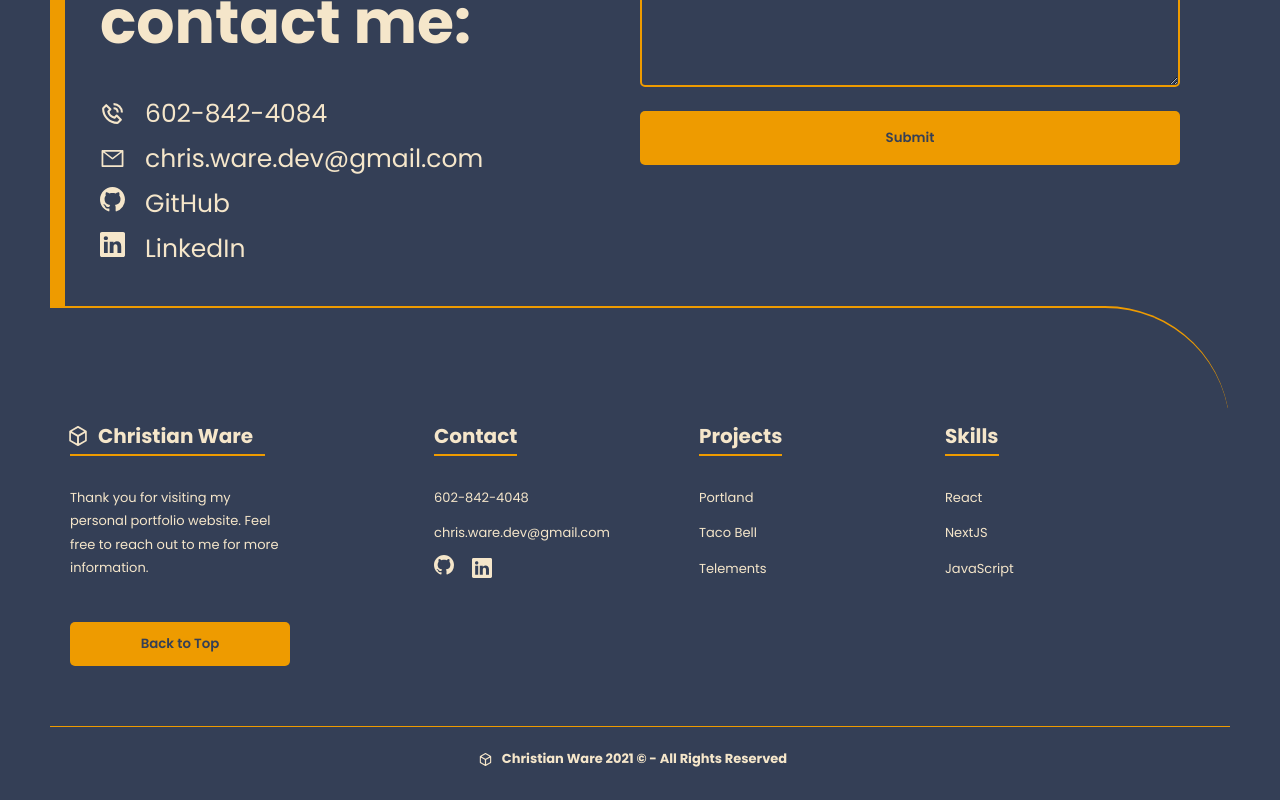
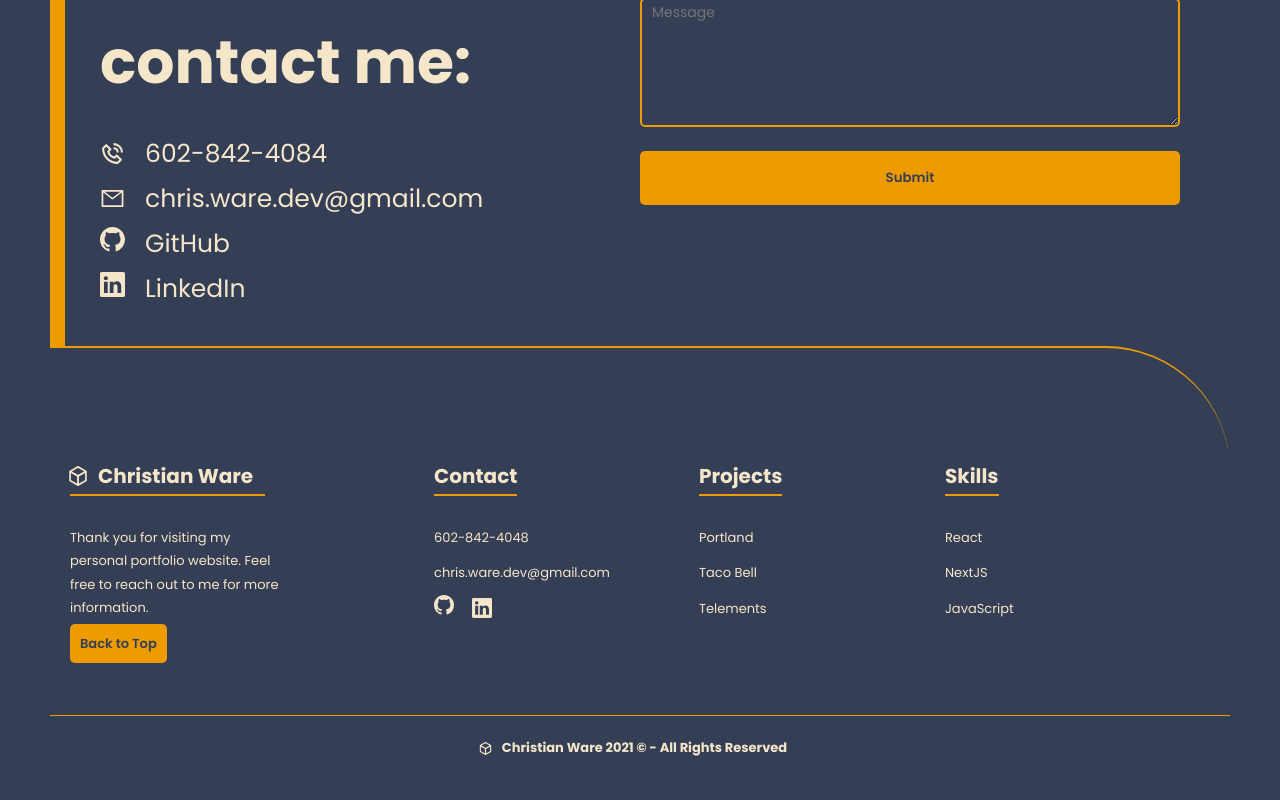
Before and after one commit to ChristianWare/Portland, a Next.js app: page / in a window 1280 px wide. Shown: the part 6825-7625 px from the top of the page. Built offline with nearby package versions, Linux system fonts and the light colour scheme.

Commit message:
Footer Link Updates

```diff
--- a/src/components/Footer.js
+++ b/src/components/Footer.js
@@ -10,22 +10,28 @@ function Footer() {
       <div className={styles.row}>
         <div className={styles.col}>
           <div className={styles.logoContainer}>
+            <Link href='/'>
               <span className={styles.fLogo}>
                 <SiHackthebox className={styles.fIcon} />
                 <a>Christian Ware</a>
               </span>
+            </Link>
           </div>
 
           <p className={styles.fDescription}>
             Thank you for visiting my personal portfolio website. Feel free to
             reach out to me for more information.
           </p>
-          <Link href='/' passHref>
-            <button>Back to Top</button>
+          <Link href='/'>
+            <a className={styles.btt}>Back to Top</a>
           </Link>
         </div>
         <div className={styles.col}>
+          <Link href='#contact' passHref>
+            <a>
               <h5>Contact</h5>
+            </a>
+          </Link>
           <p>602-842-4048</p>
           <a href='mailto:chris.ware.dev@gmail.com'>chris.ware.dev@gmail.com</a>
           <div className={styles.fSocialIcons}>
@@ -42,43 +48,43 @@ function Footer() {
           </div>
         </div>
         <div className={styles.col}>
+          <Link href='#projects' passHref>
+            <a>
               <h5>Projects</h5>
+            </a>
+          </Link>
           <ul>
-            <Link href='/' passHref>
             <li>
               <a>Portland</a>
             </li>
-            </Link>
-            <Link href='/' passHref>
+
             <li>
               <a>Taco Bell</a>
             </li>
-            </Link>
-            <Link href='/' passHref>
+
             <li>
               <a>Telements</a>
             </li>
-            </Link>
           </ul>
         </div>
         <div className={styles.col}>
+          <Link href='#skills'>
+            <a>
               <h5>Skills</h5>
+            </a>
+          </Link>
           <ul>
-            <Link href='/' passHref>
             <li>
               <a>React</a>
             </li>
-            </Link>
-            <Link href='/' passHref>
+
             <li>
               <a>NextJS</a>
             </li>
-            </Link>
-            <Link href='/' passHref>
+
             <li>
               <a>JavaScript</a>
             </li>
-            </Link>
           </ul>
         </div>
       </div>
--- a/styles/Footer.module.css
+++ b/styles/Footer.module.css
@@ -9,6 +9,7 @@
 .logoContainer {
     border-bottom: 2px solid var(--accent2);
     width: fit-content;
+    cursor: pointer;
 }
 
 .fLogo {
@@ -71,7 +72,7 @@
     margin-bottom: 12px;
 }
 
-.col button {
+.btt {
     border: none;
     padding: 10px;
     width: 80%;
@@ -85,6 +86,7 @@
 
 .fDescription {
     margin-top: 30px;
+    margin-bottom: 30px;
     width: 80%;
     /* text-align: center; */
 }
--- a/styles/Projects.module.css
+++ b/styles/Projects.module.css
@@ -1,5 +1,6 @@
 .projects {
     padding-bottom: 20rem;
+    padding-top: 4rem;
 }
 
 .buttonContainer {
```
Lines whose indentation alone changed are shown as unchanged.
